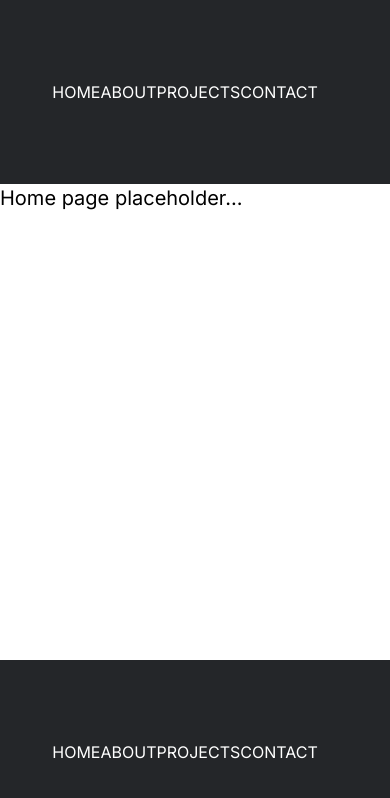
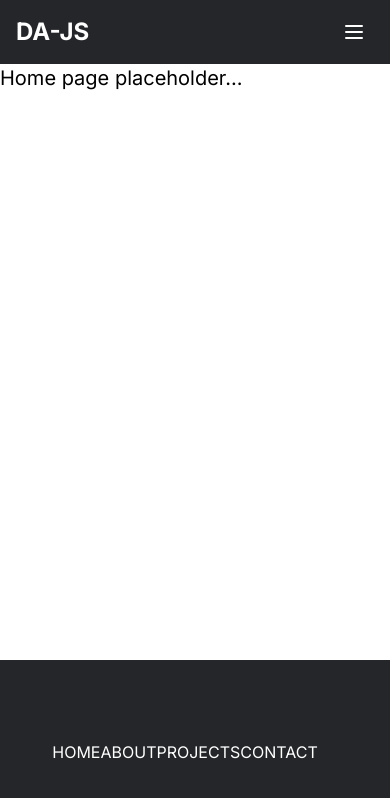
Before and after one commit to datoche-juarez/personal-site-2023, a Next.js app: page / in a window 390 px wide. Shown: the top 798 px of the page. Built offline with nearby package versions, Linux system fonts and the light colour scheme.

Commit message:
New navbar component. Still need to add DAJ logo..

```diff
--- a/app/layout.js
+++ b/app/layout.js
@@ -2,6 +2,7 @@
 import { Inter } from "next/font/google";
 import Footer from "../components/footer/footer.js";
 import NavBar from "@/components/navbar/navbar";
+import Nav from "@/components/navbar/nav";
 
 const inter = Inter({ subsets: ["latin"] });
 
@@ -16,7 +17,8 @@
         className={`${inter.className} bg-white-800 text-slate-900 flex min-h-screen flex-col min-w-screen`}
       >
         <div className="flex-1">
-          <NavBar />
+          {/* <NavBar /> */}
+          <Nav />
           {children}
         </div>
         <Footer className="mt-auto" />
--- /dev/null
+++ b/components/navbar/nav.js
@@ -0,0 +1,82 @@
+"use client";
+
+import Link from "next/link";
+import { useState } from "react";
+
+export default function Home() {
+  const [navbar, setNavbar] = useState(false);
+  return (
+    <div>
+      <nav className="w-full bg-dark-gray-800">
+        <div className="justify-between px-4 mx-auto lg:max-w-7xl md:items-center md:flex md:px-8">
+          <div>
+            <div className="flex items-center justify-between py-3 md:py-5 md:block">
+              {/* TODO: Add DAJ logo here */}
+              <a href="/">
+                <h2 className="text-2xl font-bold text-white">DA-JS</h2>
+              </a>
+              <div className="md:hidden">
+                <button
+                  className="p-2 text-gray-700 rounded-md outline-none focus:border-gray-400 focus:border"
+                  onClick={() => setNavbar(!navbar)}
+                >
+                  {navbar ? (
+                    <svg
+                      xmlns="http://www.w3.org/2000/svg"
+                      className="w-6 h-6 text-white"
+                      viewBox="0 0 20 20"
+                      fill="currentColor"
+                    >
+                      <path
+                        fillRule="evenodd"
+                        d="M4.293 4.293a1 1 0 011.414 0L10 8.586l4.293-4.293a1 1 0 111.414 1.414L11.414 10l4.293 4.293a1 1 0 01-1.414 1.414L10 11.414l-4.293 4.293a1 1 0 01-1.414-1.414L8.586 10 4.293 5.707a1 1 0 010-1.414z"
+                        clipRule="evenodd"
+                      />
+                    </svg>
+                  ) : (
+                    <svg
+                      xmlns="http://www.w3.org/2000/svg"
+                      className="w-6 h-6 text-white"
+                      fill="none"
+                      viewBox="0 0 24 24"
+                      stroke="currentColor"
+                      strokeWidth={2}
+                    >
+                      <path
+                        strokeLinecap="round"
+                        strokeLinejoin="round"
+                        d="M4 6h16M4 12h16M4 18h16"
+                      />
+                    </svg>
+                  )}
+                </button>
+              </div>
+            </div>
+          </div>
+          <div>
+            <div
+              className={`flex-1 justify-self-center pb-3 mt-8 md:block md:pb-0 md:mt-0 ${
+                navbar ? "block" : "hidden"
+              }`}
+            >
+              <ul className="items-center justify-center space-y-8 md:flex md:space-x-6 md:space-y-0">
+                <li className="text-white">
+                  <Link href="/">HOME</Link>
+                </li>
+                <li className="text-white">
+                  <Link href="/about">ABOUT</Link>
+                </li>
+                <li className="text-white">
+                  <Link href="/projects">PROJECTS</Link>
+                </li>
+                <li className="text-white">
+                  <Link href="/contact">CONTACT</Link>
+                </li>
+              </ul>
+            </div>
+          </div>
+        </div>
+      </nav>
+    </div>
+  );
+}
```
